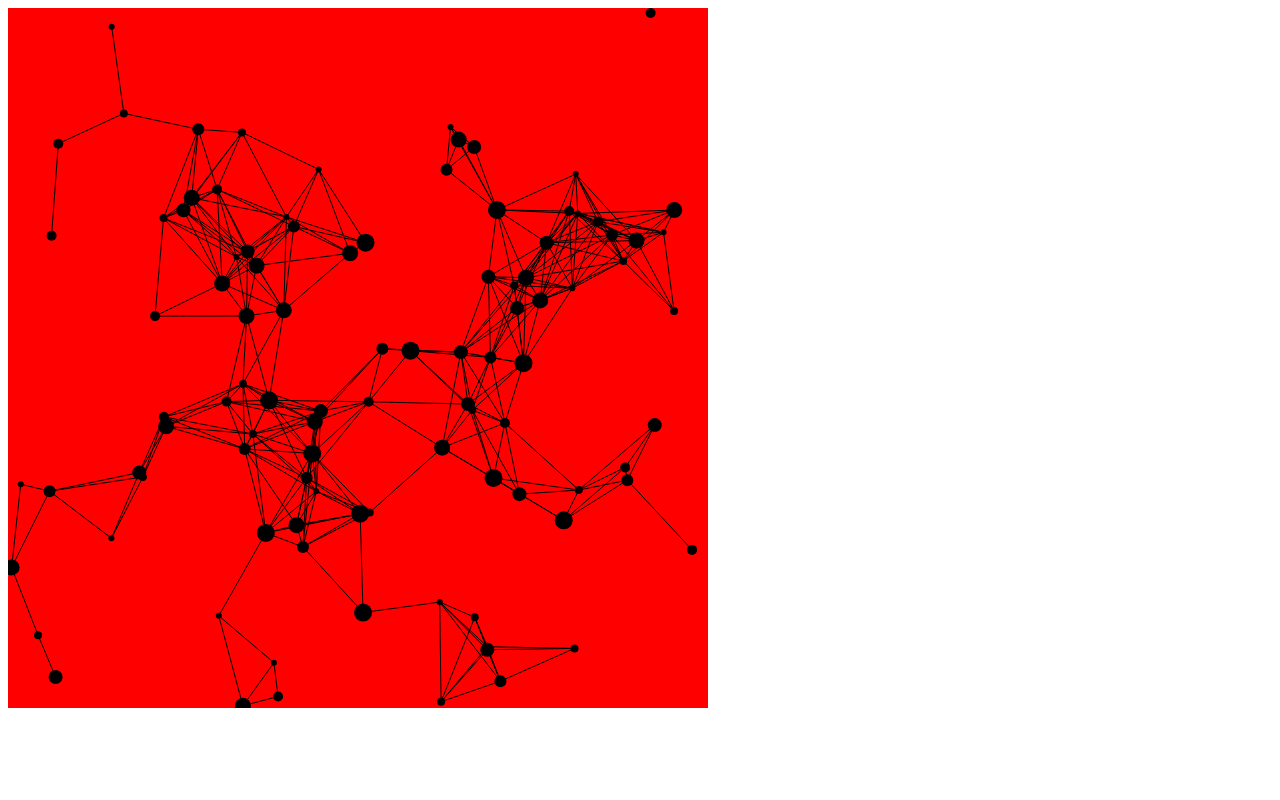
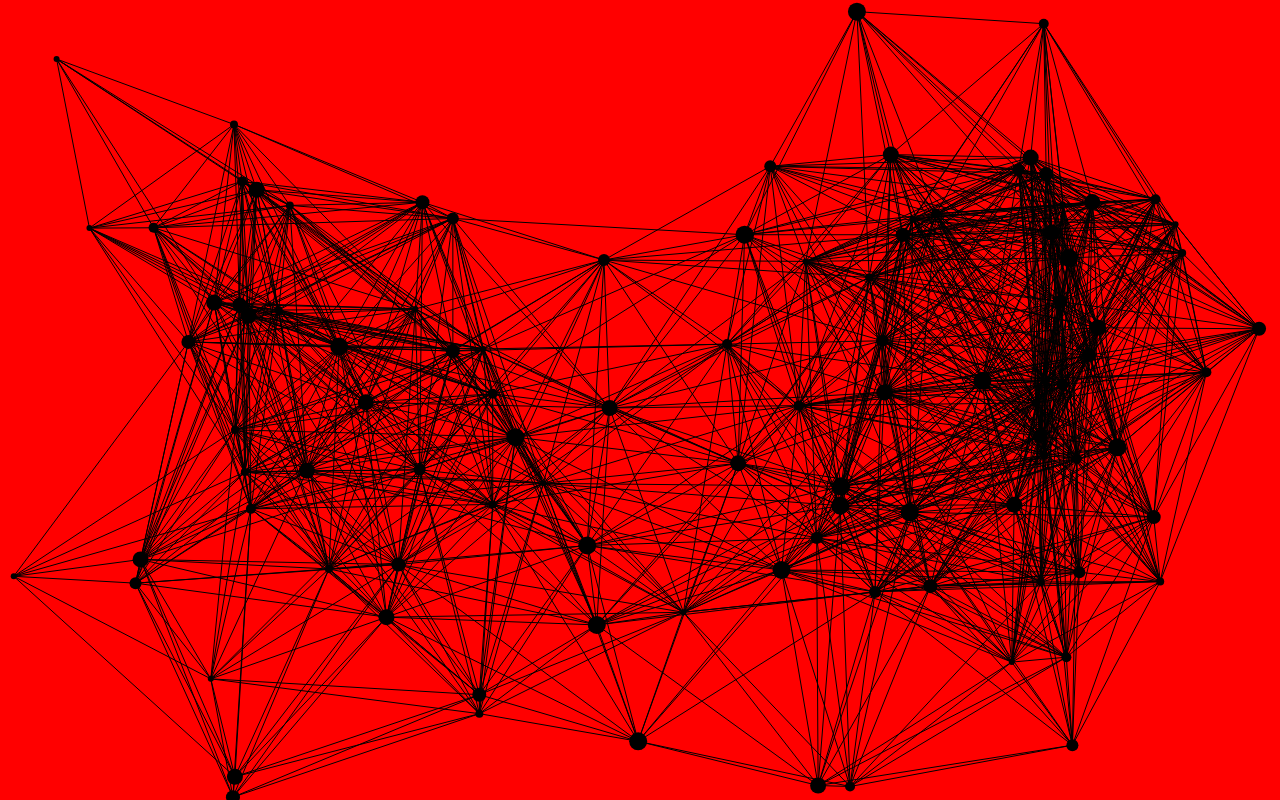
Before and after one commit to energizet/canvas-dots, a plain HTML site: page index.html in a window 1280 px wide. Drawn offline with Linux system fonts and the light colour scheme.

Commit message:
fix size

```diff
--- a/index.html
+++ b/index.html
@@ -3,6 +3,24 @@
 <head>
     <meta charset="UTF-8">
     <title>Title</title>
+    <style>
+        * {
+            margin: 0;
+            padding: 0;
+            box-sizing: border-box;
+        }
+
+        body {
+            display: flex;
+            width: 100vw;
+            height: 100vh;
+        }
+
+        #dots {
+            width: 100%;
+            height: 100%;
+        }
+    </style>
 </head>
 <body>
 <canvas id="dots"></canvas>
@@ -10,14 +28,14 @@
     let canvasDots = document.querySelector('#dots');
     let ctx = canvasDots.getContext('2d');
 
-    let width = 700;
-    let height = 700;
+    let width = canvasDots.clientWidth;
+    let height = canvasDots.clientHeight;
     let maxDots = 100;
     let minRadius = 3;
     let maxRadius = 10;
     let minSpeed = 1;
     let maxSpeed = 3;
-    let lineSize = 100;
+    let lineSize = 300;
 
     canvasDots.width = width;
     canvasDots.height = height;
```
